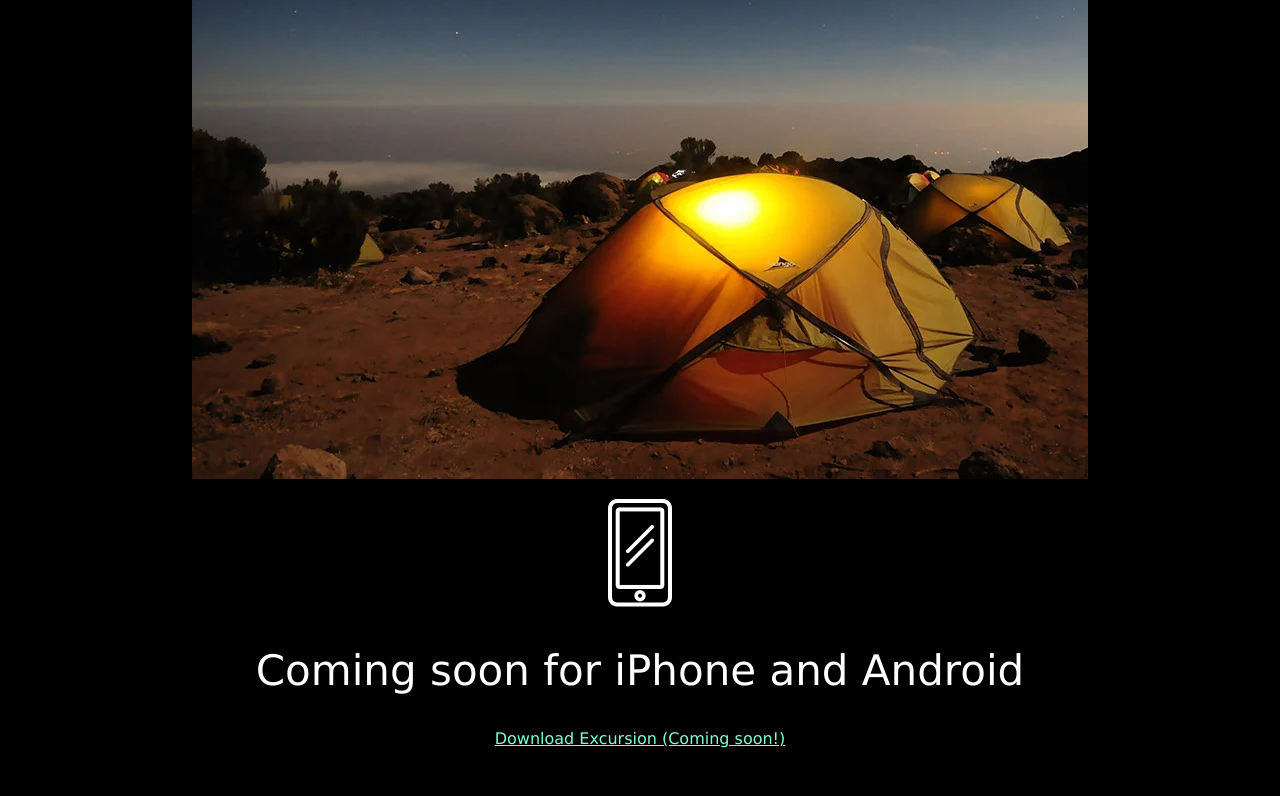
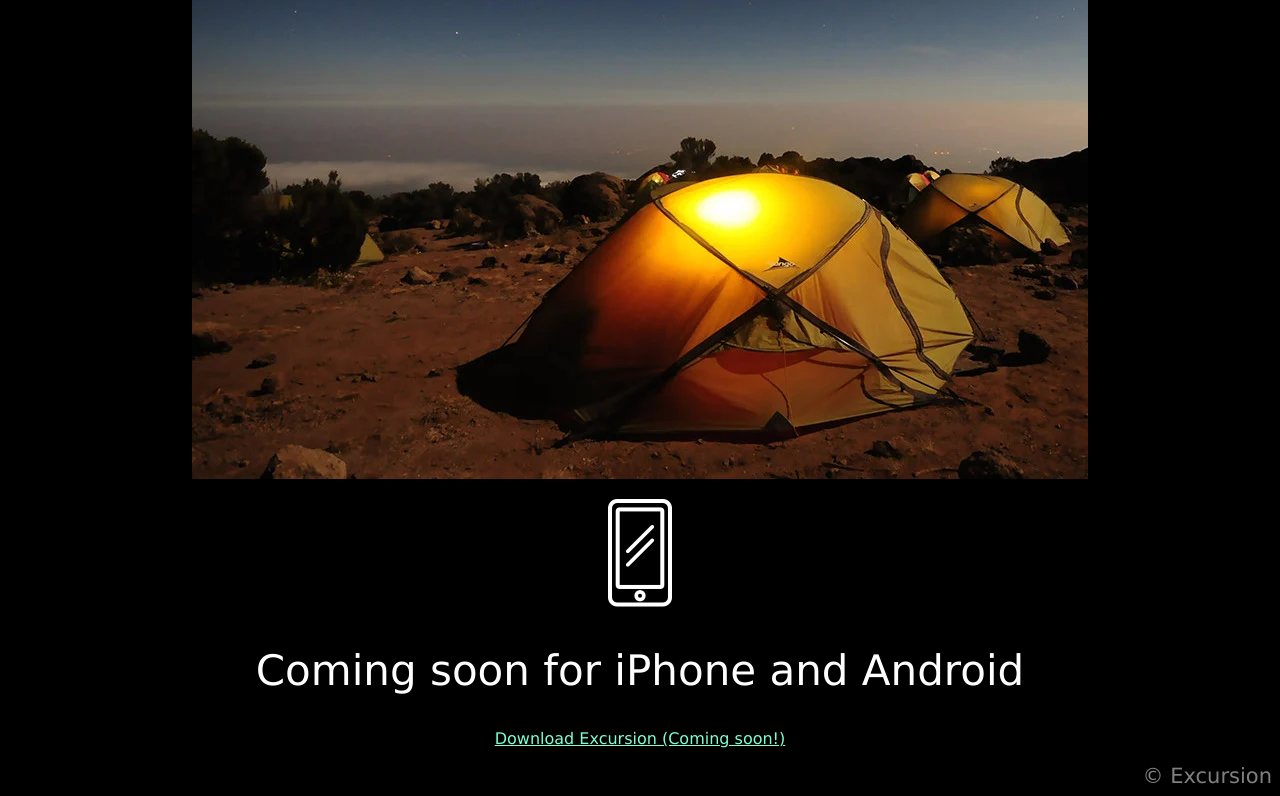
Before and after one commit to Pri-21/excursion, a plain HTML site: page index.html in a window 1280 px wide. Shown: the part 526-1322 px from the top of the page. Before the commit the page ends 1290 px from the top, so only its background shows below. Drawn offline with Linux system fonts and the light colour scheme.

Commit message:
Added footer

```diff
--- a/index.html
+++ b/index.html
@@ -22,5 +22,6 @@
     <p><img src="./resources/Images/phone.webp" alt="phone" /></p>
     <h2>Coming soon for iPhone and Android</h2>
     <p><a class="link" href="#">Download Excursion (Coming soon!)</a></p>
+    <footer class="copyright">© Excursion</footer>
   </body>
 </html>
--- a/resources/css/style.css
+++ b/resources/css/style.css
@@ -28,3 +28,8 @@ h2 {
   font-size: 21px;
   color: grey;
 }
+.copyright {
+  font-size: 21px;
+  color: grey;
+  text-align: right;
+}
```
